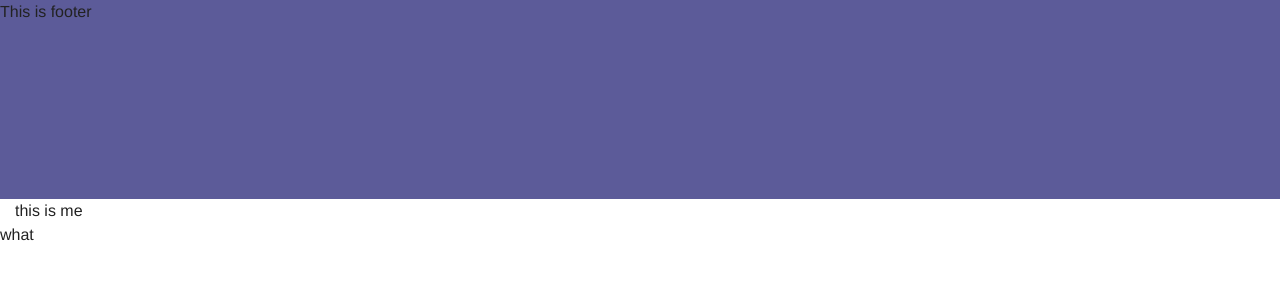
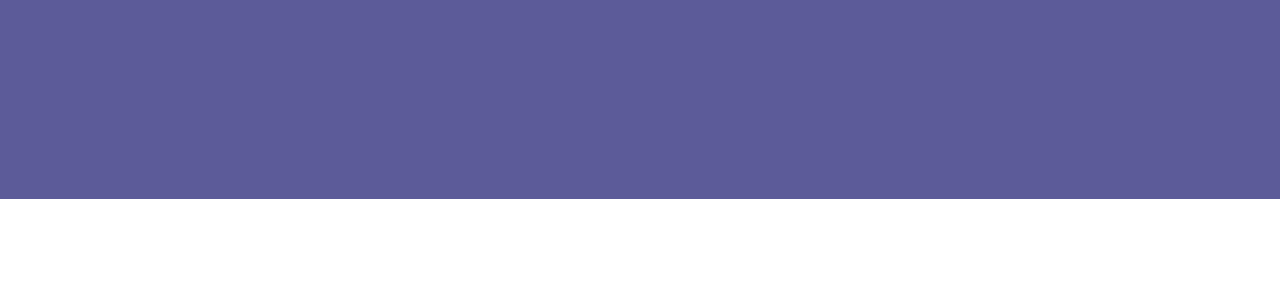
Before and after one commit to bunny92/vendor-registeration-bulkhouse, a CodeIgniter app: page / in a window 1280 px wide. Shown: the part 501-800 px from the top of the page. Run offline with CodeIgniter, Linux system fonts and the light colour scheme.

Commit message:
changed back after testing

```diff
--- a/application/views/home.php
+++ b/application/views/home.php
@@ -40,12 +40,10 @@
         <div class="row-fluid">
 
             <div class="large-12 columns zeropadding" style="background-color: #5c5b99; height: 200px">
-                    <p>This is footer</p>
+
             </div>
 
-            <div class="large-12 columns">this is me </div>
 
-            <div class="large-5">what</div>
 
 
         </div>
```
